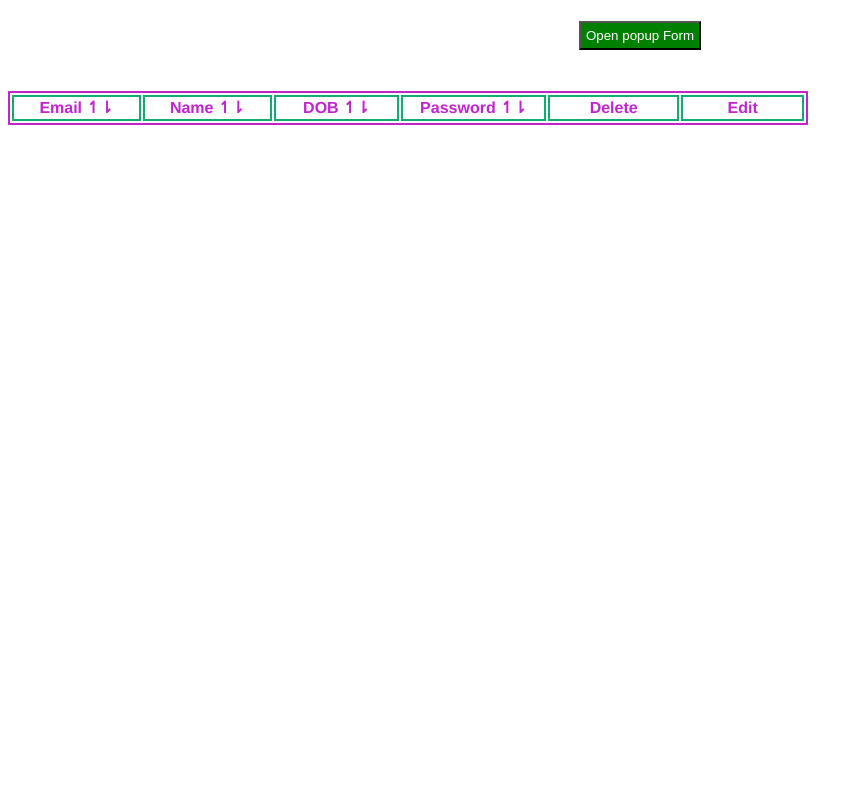
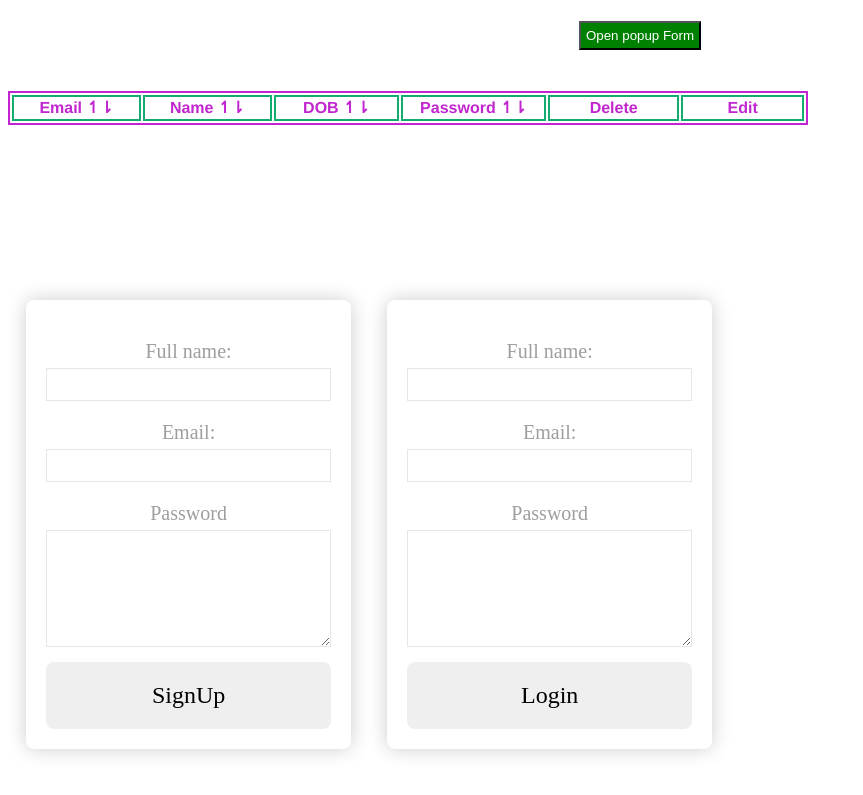
Before and after one commit to Ram85-git/excellence29, a Vue app in the folder card/: page / in a window 1280 px wide. Shown: the part 641-1436 px from the top of the page, without its empty margins (0-863 px from the left). Before the commit the page ends 800 px from the top, so only its background shows below. Built offline with nearby package versions, Linux system fonts and the light colour scheme.

Commit message:
form added

```diff
--- a/card/package.json
+++ b/card/package.json
@@ -9,7 +9,9 @@
   },
   "dependencies": {
     "core-js": "^3.8.3",
-    "vue": "^3.2.13"
+    "firebase": "^9.22.1",
+    "vue": "^3.2.13",
+    "vue-router": "^4.0.13"
   },
   "devDependencies": {
     "@babel/core": "^7.12.16",
--- a/card/src/App.vue
+++ b/card/src/App.vue
@@ -3,12 +3,13 @@
 
   <Home/>
   <Table/>
+  <SimpleForm/>
 </template>
 
 <script>
 import Table from './components/Table.vue'
 import Home from './components/Home.vue'
-
+import SimpleForm from './components/SimpleForm.vue';
 
 
 
@@ -17,6 +18,8 @@ export default {
     components: {
       Home,
       Table,
+      SimpleForm
+
 
 
 
--- /dev/null
+++ b/card/src/components/SimpleForm.vue
@@ -0,0 +1,193 @@
+<template>
+  <div class="sections">
+    <section>
+        <div class="container">
+            <form @submit.prevent="signUp">
+                <div class="form-group">
+                    <label for="fullName">Full name:</label>
+                    <input type="text" id="fullName" v-model="name">
+                </div>
+
+                <div class="form-group">
+                    <label for="email">Email:</label>
+                    <input type="email" id="email" v-model="email">
+                </div>
+
+                <div class="form-group">
+                    <label for="massage">Password</label>
+                    <textarea id="massage" rows="5" v-model="password"></textarea>
+                </div>
+
+                <button type="submit">SignUp</button>
+            </form>
+        </div>
+    </section>
+
+    <section>
+        <div class="container">
+            <form @submit.prevent="signIn">
+                <div class="form-group">
+                    <label for="fullName">Full name:</label>
+                    <input type="text" id="fullName" v-model="name1">
+                </div>
+
+                <div class="form-group">
+                    <label for="email">Email:</label>
+                    <input type="email" id="email" v-model="email1">
+                </div>
+
+                <div class="form-group">
+                    <label for="massage">Password</label>
+                    <textarea id="massage" rows="5" v-model="password1"></textarea>
+                </div>
+
+                <button type="submit">Login</button>
+            </form>
+        </div>
+
+    </section>
+
+  </div>
+  </template>
+
+  <script>
+
+import { setDoc } from '@firebase/firestore';
+import { auth , db } from '../firebase/config';
+import { createUserWithEmailAndPassword, } from 'firebase/auth'
+import { collection } from '@firebase/firestore';
+
+export default {
+    name: "Simple-form",
+    data() {
+        return {
+            user: null,
+            name: '',
+            email: '',
+            password:'',
+            name1: '',
+            email1: '',
+            password1:''
+
+        };
+    },
+    methods: {
+        // async signInWithGoogle() {
+        //     // try {
+        //     //     await signInWithRedirect(auth, provider);
+        //     // }
+        //     // catch (error) {
+        //     //     console.error("Google Sign-in error:", error);
+        //     // }
+        // },
+
+        async signIn() {
+          // e.preventDefault()
+          console.log(this.email, this.password);
+          const result = await createUserWithEmailAndPassword(auth, this.email, this.password)
+          this.saveUserDEtails(result)
+        },
+
+        async signUp(){
+          // e.preventDefault()
+          console.log(this.email1, this.password1);
+          await createUserWithEmailAndPassword(auth, this.email1, this.password1)
+          if (!this.validateEmailFormat(this.email)) {
+        console.error('Invalid email format');
+        return;
+      }
+
+        }
+
+
+        ,
+        saveUserDEtails(result) {
+          setDoc(collection(db, 'user'), {...result})
+        },
+
+        // db.collection('formData').add(formData)
+        // .then(() => {
+        //   console.log('Form data sent to Firebase Firestore');
+        //   // Do any additional actions or show success message
+        // })
+        // .catch((error) => {
+        //   console.error('Error sending form data to Firebase Firestore:', error);
+        //   // Handle error
+        // });
+
+
+
+
+
+
+
+
+
+
+    },
+    mounted() {
+        // onAuthStateChanged(auth, (user) => {
+        //     if (user) {
+        //         this.user = user;
+        //     }
+        //     else {
+        //         this.user = null;
+        //     }
+        // });
+    },
+};
+
+
+
+  </script>
+
+  <style scoped>
+
+  * {
+    box-sizing: border-box;
+    font-family: "Montserrat";
+  }
+  .sections{
+    display: flex;
+
+  }
+  section {
+    height: 100vh;
+    display: flex;
+    justify-content: center;
+    flex-direction: column;
+  }
+  .container {
+    width: 90%;
+    max-width: 500px;
+    margin: 0 auto;
+    padding: 20px;
+    box-shadow: 0px 0px 20px #00000033;
+    border-radius: 8px;
+  }
+  .form-group {
+    margin-top: 20px;
+    font-size: 20px;
+    color: #9e9e9e;
+  }
+  .form-group input,
+  .form-group textarea {
+    width: 100%;
+    padding: 5px;
+    font-size: 18px;
+    border: 1px solid rgba(128, 128, 128, 0.199);
+    margin-top: 5px;
+  }
+  textarea {
+    resize: vertical;
+  }
+  button {
+    width: 100%;
+    border: none;
+    padding: 20px;
+    font-size: 24px;
+    border-radius: 8px;
+    cursor: pointer;
+    margin-top: 10px;
+  }
+  </style>
--- /dev/null
+++ b/card/src/firebase/config.js
@@ -0,0 +1,20 @@
+import { initializeApp } from "firebase/app";
+import { getFirestore, collection, addDoc, getDocs, deleteDoc, doc, updateDoc } from 'firebase/firestore';
+import { getAuth, createUserWithEmailAndPassword ,GoogleAuthProvider} from "firebase/auth";
+// import { Storage } from 'firebase/storage'
+const firebaseConfig = {
+  apiKey: "AIzaSyCNEk8vxwgxrO2Yg1fhAGFzfD0aM5j67Fs",
+  authDomain: "simple-contact-form-a482f.firebaseapp.com",
+  projectId: "simple-contact-form-a482f",
+  storageBucket: "simple-contact-form-a482f.appspot.com",
+  messagingSenderId: "934435760510",
+  appId: "1:934435760510:web:bfcb877ebc01408bb2eb2f"
+};
+
+const app = initializeApp(firebaseConfig);
+  const Firestore = getFirestore(app);
+  const auth = getAuth(app);
+  const db = getFirestore(app);
+const provider = new GoogleAuthProvider(app);
+// const getStorage =Storage(app);
+  export { Firestore, collection, addDoc,db, getDocs, deleteDoc, doc, updateDoc, auth, createUserWithEmailAndPassword ,provider };
```
Also changed, not shown: 1 other file (tests, documents, lock files or other folders).
